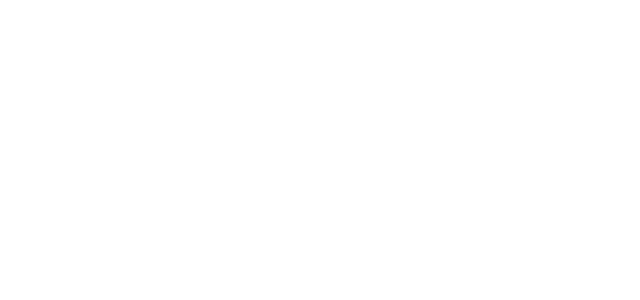
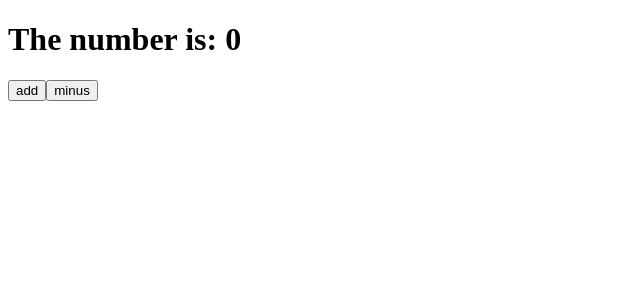
Before and after one commit to doowankim/reactbasic, a React (Create React App) app: page / in a window 1280 px wide. Shown: the top 300 px of the page, without its empty margins (0-640 px from the left). Built offline with nearby package versions, Linux system fonts and the light colour scheme.

Commit message:
add button

```diff
--- a/src/App.js
+++ b/src/App.js
@@ -1,18 +1,32 @@
 import React, {Component} from 'react';
 
 
-export default class App extends Component {
+class App extends Component {
 
   // 함수, 상태 값, 변수 기타등등 선언
 
+  state = {
+    count: 0
+  };
+  add = () => {
+    this.setState(current => ({ count: current.count + 1 }));
+  };
+  minus = () => {
+    this.setState(current => ({ count: current.count - 1 }));
+  };
 
   render() {
     //상수, 변수 선언하는 곳
     return (
         //html
         <div>
-
+          {/*{}: javascript를 불러옴. this: App.js를 뜻함 */}
+          <h1>The number is: {this.state.count}</h1>
+          <button onClick={this.add}>add</button>
+          <button onClick={this.minus}>minus</button>
         </div>
     );
   }
 }
+
+export default App;
```
Also changed, not shown: src/potato.js (deleted, +0 -21 lines).
